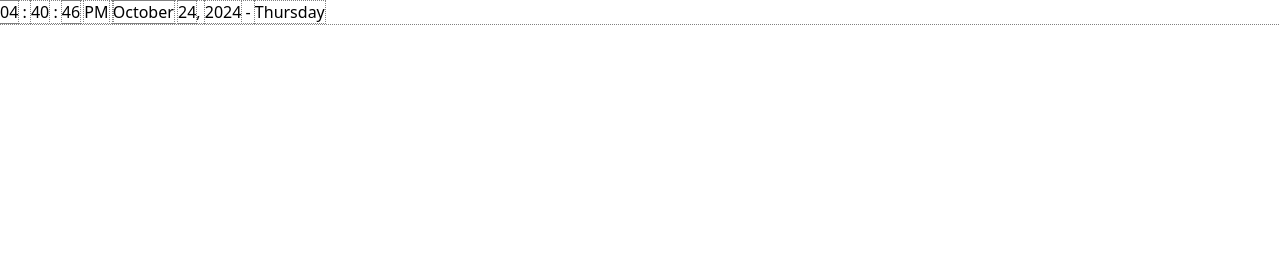
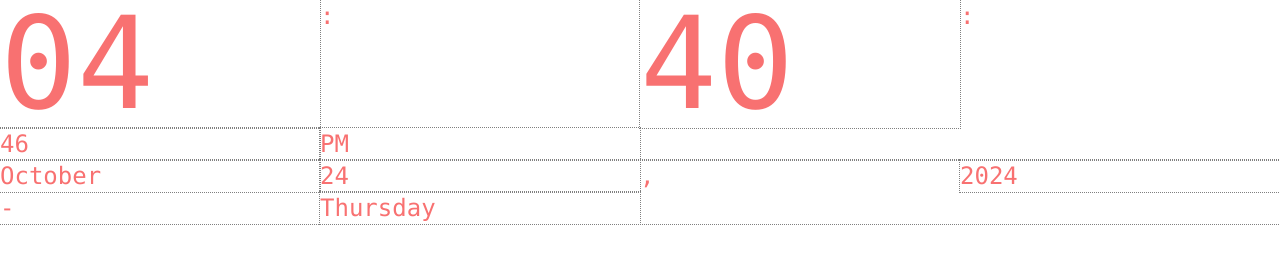
Before and after one commit to beasmith152/TailwindDT, a website: page public/index.html in a window 1280 px wide. Drawn offline with nearby package versions, Linux system fonts and the light colour scheme; files that its build step writes are made by us from their sources.

Commit message:
Using tailwind

```diff
--- a/public/index.html
+++ b/public/index.html
@@ -16,16 +16,16 @@
     <main>
 
         <!-- Time -->
-        <time class="time">
-                <data class="hours">HH</data> :
-                <data class="minutes">MM</data> :
+        <time class="time container grid block mx-auto lg:grid-cols-4 md:grid-cols-4 font-mono text-2xl text-red-400">
+                <data class="hours text-9xl">HH</data> :
+                <data class="minutes text-9xl">MM</data> :
                 <data class="seconds">SS</data>
                 <data class="amOrPM">AM/PM</data>
             </time>
 
 
         <!-- Date -->
-        <time class="date">
+        <time class="date container grid block mx-auto lg:grid-cols-4 md:grid-cols-2 font-mono text-2xl text-red-400">
           <data class="month">Month</data>
           <data class="dayOfMonth">00</data>,
           <data class="year">0000</data> -
```
